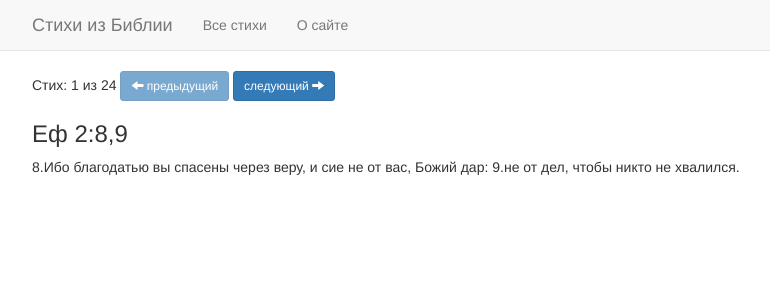
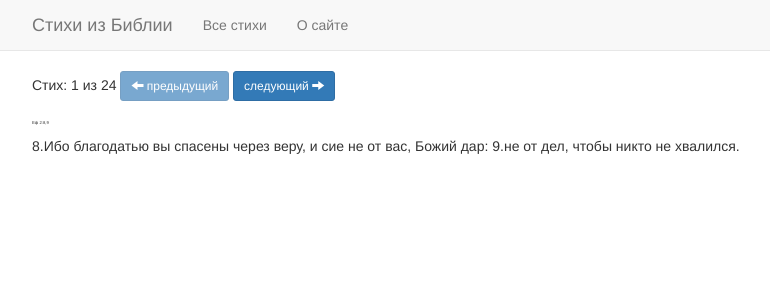
Before and after one commit to prostodemon/bible-verse, a Jekyll site: the page built from index.html, in a window 1280 px wide. Shown: the top 300 px of the page, without its empty margins (38-808 px from the left). Built offline with Jekyll 4.4.1, drawn with Linux system fonts in a browser that asks for light colours; nearby versions of some CDN libraries; the list of posts is cut into pages by our own code.

```diff
--- a/index.html
+++ b/index.html
@@ -32,7 +32,7 @@ layout: default
 
 {% for post in paginator.posts %}
 <div class="verse">
-    <h1 style="font-size: x-large">{{ post.title }}</h1>
-    <p style="font-size: large">{{ post.content }}</p>
+    <h1 style="font-size: 30%">{{ post.title }}</h1>
+    <p style="font-size: 20%">{{ post.content }}</p>
 </div>
 {% endfor %}
```
